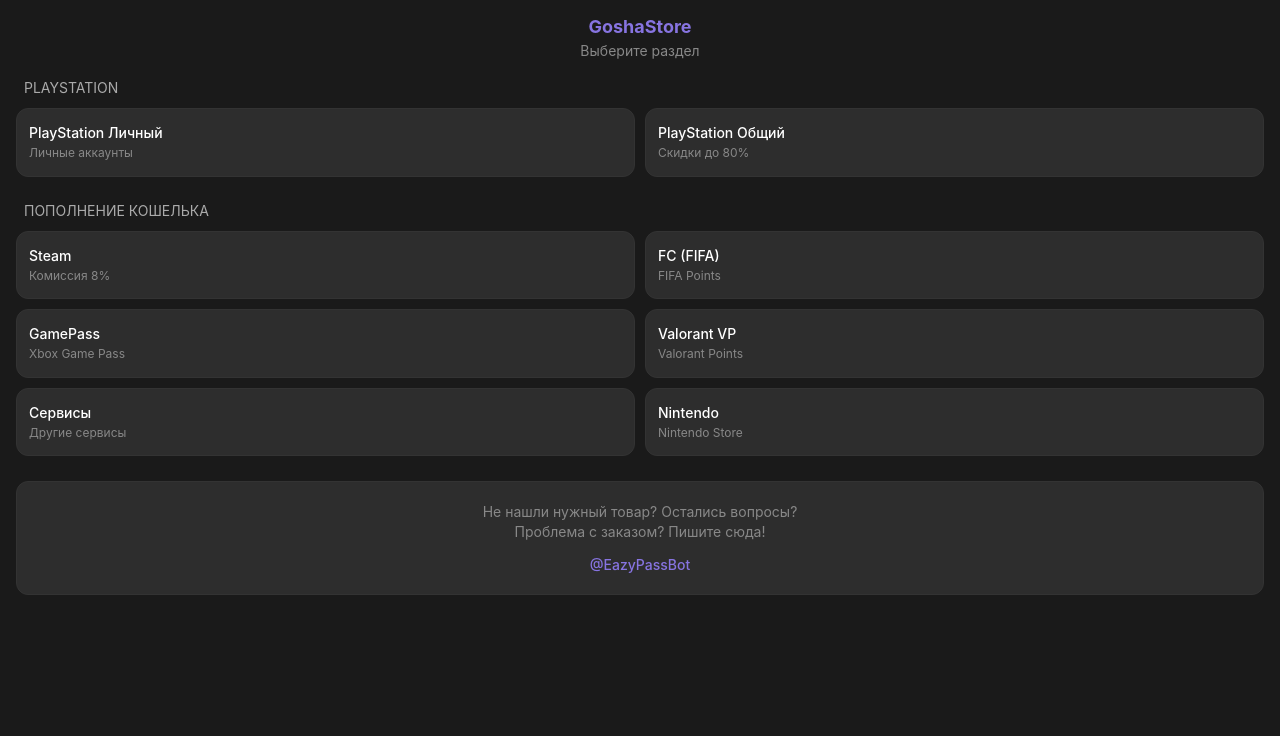
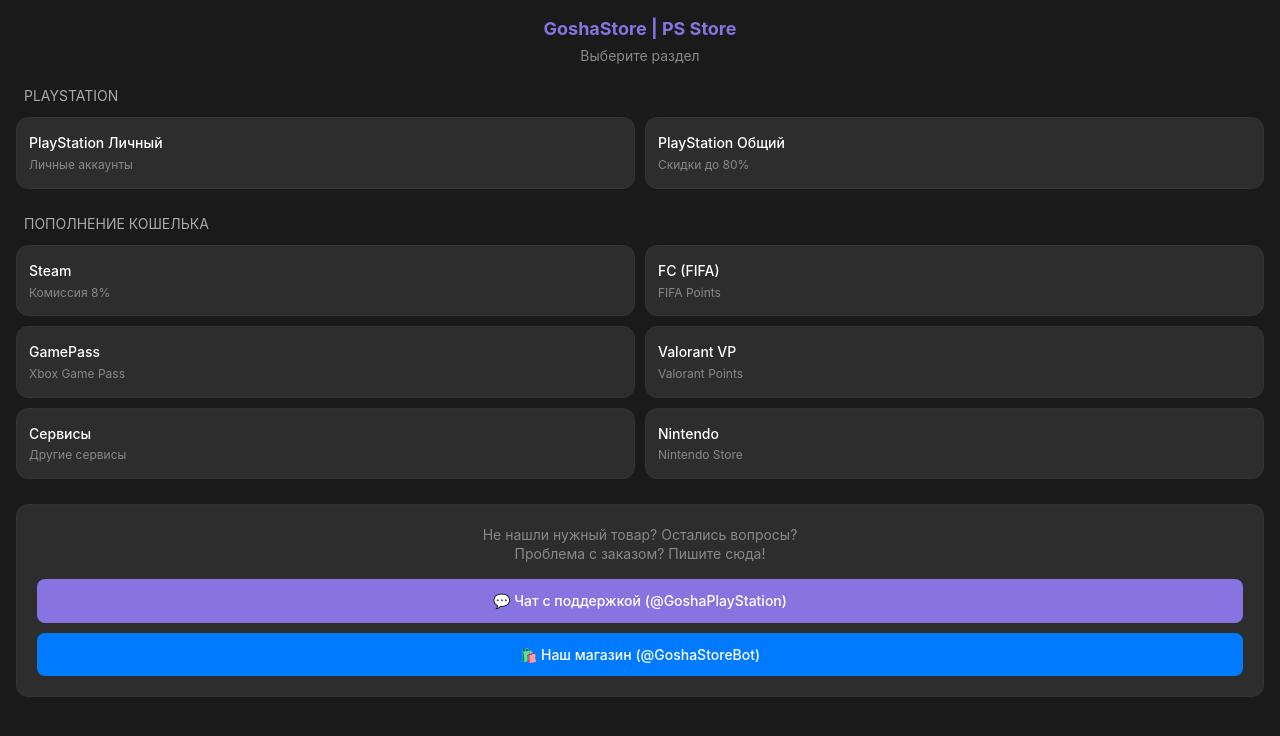
Before and after one commit to igorone0010-netizen/gosha-store, a Flask app: page / in a window 1280 px wide. Shown: the top 736 px of the page. Run offline with Flask 3, Linux system fonts and the light colour scheme; some libraries are stand-ins or nearby versions.

Commit message:
Update index.html

```diff
--- a/templates/index.html
+++ b/templates/index.html
@@ -3,7 +3,7 @@
 <head>
     <meta charset="UTF-8">
     <meta name="viewport" content="width=device-width, initial-scale=1.0">
-    <title>GoshaStore</title>
+    <title>GoshaStore | PS Store</title>
     <script src="https://telegram.org/js/telegram-web-app.js"></script>
     <style>
         * {
@@ -17,6 +17,7 @@
             background: var(--tg-theme-bg-color, #1a1a1a);
             color: var(--tg-theme-text-color, #ffffff);
             padding: 16px;
+            line-height: 1.4;
         }
 
         .header {
@@ -158,15 +159,31 @@
         .support-text {
             color: var(--tg-theme-hint-color, #888);
             font-size: 14px;
-            margin-bottom: 12px;
+            margin-bottom: 15px;
             line-height: 1.4;
         }
 
+        .support-links {
+            display: flex;
+            flex-direction: column;
+            gap: 10px;
+        }
+
         .support-link {
-            color: var(--tg-theme-button-color, #8774e1);
+            background: var(--tg-theme-button-color, #8774e1);
+            color: var(--tg-theme-button-text-color, #ffffff);
             text-decoration: none;
+            padding: 12px 16px;
+            border-radius: 8px;
             font-weight: 500;
             font-size: 14px;
+            text-align: center;
+            transition: all 0.2s;
+        }
+
+        .support-link:active {
+            background: var(--tg-theme-button-color, #6a5bb3);
+            transform: scale(0.98);
         }
 
         .hidden {
@@ -178,7 +195,7 @@
     <!-- Главная страница с категориями -->
     <div id="main-page">
         <div class="header">
-            <h1>GoshaStore</h1>
+            <h1>GoshaStore | PS Store</h1>
             <p>Выберите раздел</p>
         </div>
 
@@ -234,7 +251,14 @@
                 Не нашли нужный товар? Остались вопросы?<br>
                 Проблема с заказом? Пишите сюда!
             </div>
-            <a href="https://t.me/EazyPassBot" class="support-link" target="_blank">@EazyPassBot</a>
+            <div class="support-links">
+                <a href="https://t.me/GoshaPlayStation" class="support-link">
+                    💬 Чат с поддержкой (@GoshaPlayStation)
+                </a>
+                <a href="https://t.me/GoshaStoreBot" class="support-link" style="background: #007aff;">
+                    🛍️ Наш магазин (@GoshaStoreBot)
+                </a>
+            </div>
         </div>
     </div>
 
```
